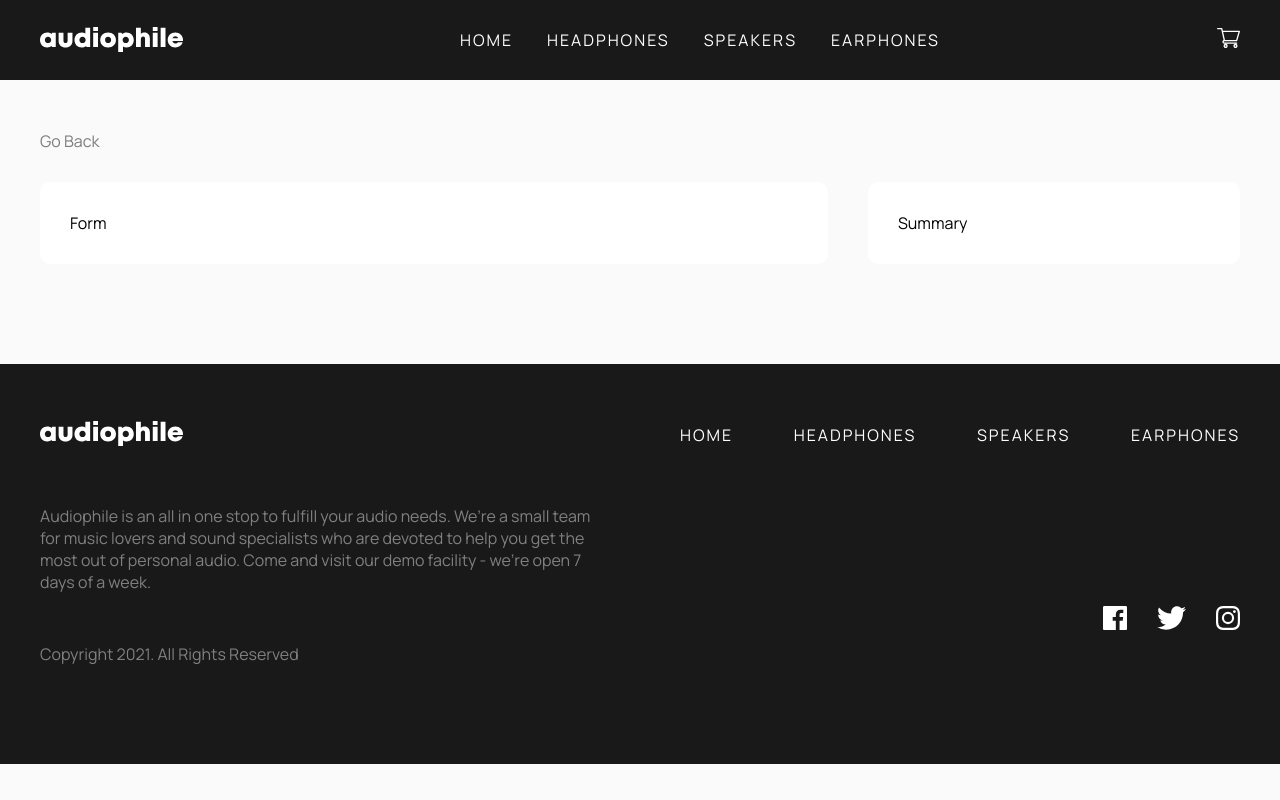
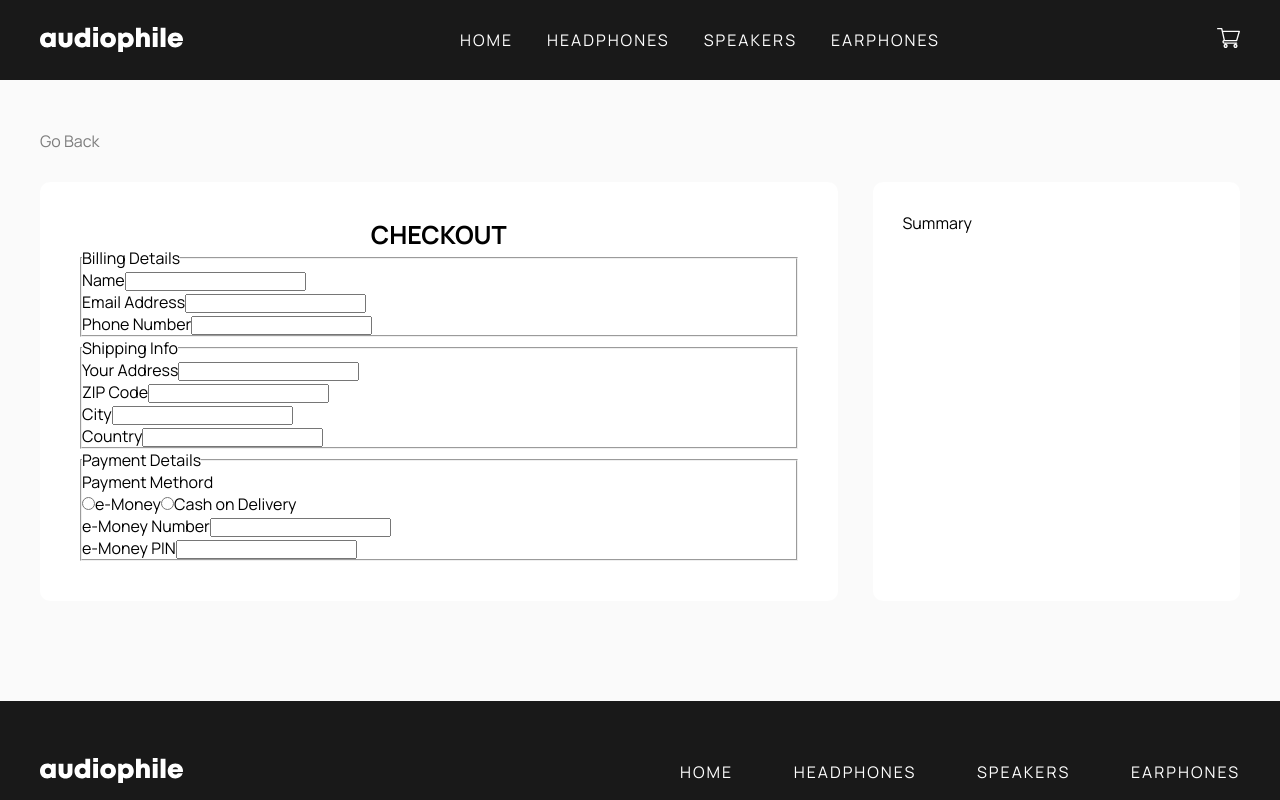
Before and after one commit to digitalents-academy/e-commerce-audiophile, a React (Vite) app: page /checkout in a window 1280 px wide. Shown: the top 800 px of the page. Built offline with nearby package versions, Linux system fonts and the light colour scheme.

Commit message:
add inputs & labels, wrap into divs

```diff
--- a/src/components/checkout/Form.jsx
+++ b/src/components/checkout/Form.jsx
@@ -1,7 +1,69 @@
 const Form = () => {
   return (
     <div className="form">
-      Form
+      <h2>Checkout</h2>
+      <form>
+        <fieldset>
+          <legend>Billing Details</legend>
+          <div>
+            <div>
+          <label>Name</label>
+          <input type="text" name="" id="" />
+            </div>
+            <div>
+          <label>Email Address</label>
+          <input type="text" name="" id="" />
+          </div>
+          <div>
+          <label>Phone Number</label>
+          <input type="text" name="" id="" />
+          </div>
+          </div>
+        </fieldset>
+        <fieldset>
+          <legend>Shipping Info</legend>
+          <div>
+          <div>
+          <label>Your Address</label>
+          <input type="text" name="" id="" />
+          </div>
+          <div>
+          <label>ZIP Code</label>
+          <input type="text" name="" id="" />
+          </div>
+          <div>
+          <label>City</label>
+          <input type="text" name="" id="" />
+          </div>
+          <div>
+          <label>Country</label>
+          <input type="text" name="" id="" />
+          </div>
+          </div>
+        </fieldset>
+        <fieldset>
+          <legend>Payment Details</legend>
+          <div>
+            <div>
+          <label>Payment Methord</label>
+            </div>
+            <div>
+          <input type="radio" name="" id="" />
+          <label>e-Money</label>
+          <input type="radio" name="" id="" />
+          <label>Cash on Delivery</label>
+          </div>
+          <div>
+          <label>e-Money Number</label>
+          <input type="text" name="" id="" />
+          </div>
+          <div>
+          <label>e-Money PIN</label>
+          <input type="text" name="" id="" />
+          </div>
+          </div>
+        </fieldset>
+      </form>
     </div>
   )
 }
--- a/src/styles/index.css
+++ b/src/styles/index.css
@@ -828,15 +828,21 @@ h5 {
 .checkout-flex {
   display: flex;
   width: 100%;
-  column-gap: 40px;
+  column-gap: 35px;
   margin-top: 30px;
 }
 
 .form {
   background-color: white;
   flex-basis: 70%;
-  padding: 30px;
+  padding: 40px;
   border-radius: 10px;
+}
+.form h2 {
+  color: black;
+  font-size: 25px;
+  letter-spacing: 0px;
+  line-height: 25px;
 }
 
 .summary {
```
